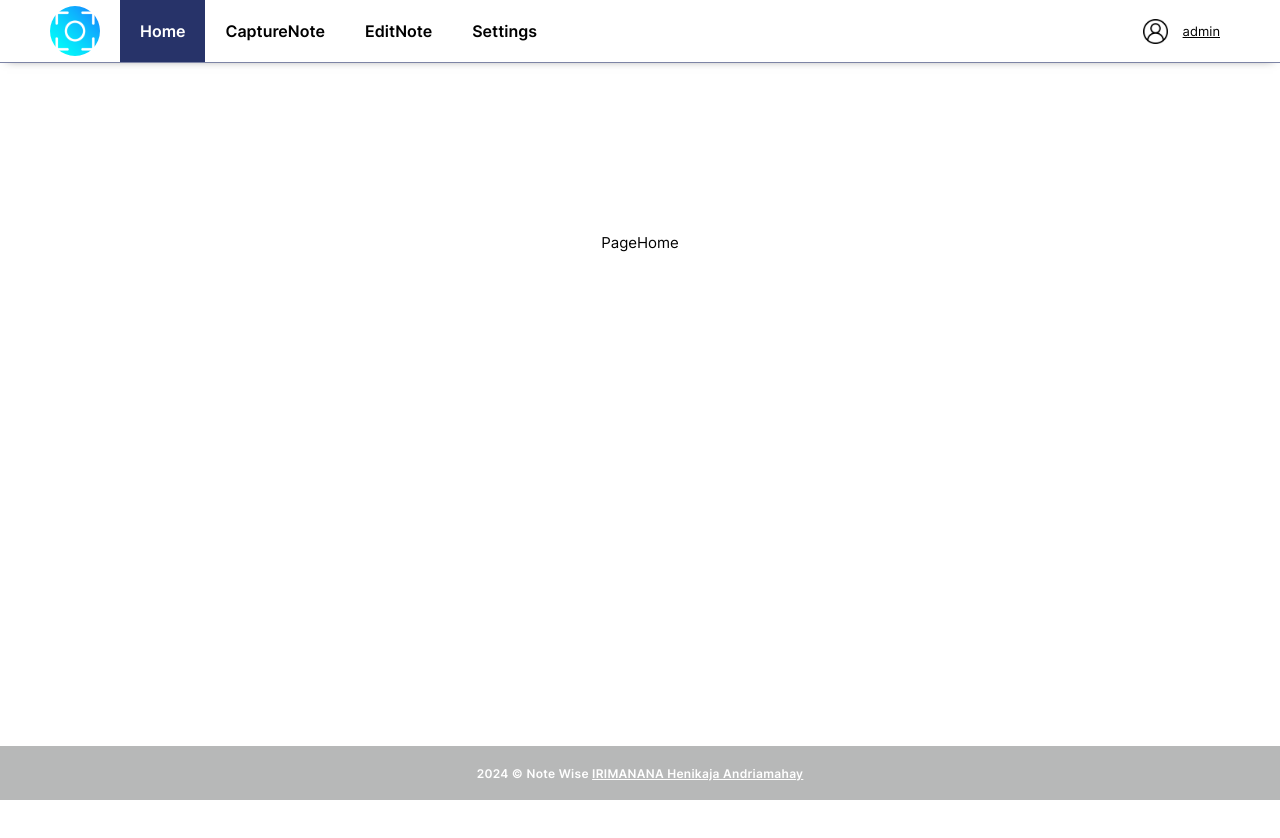
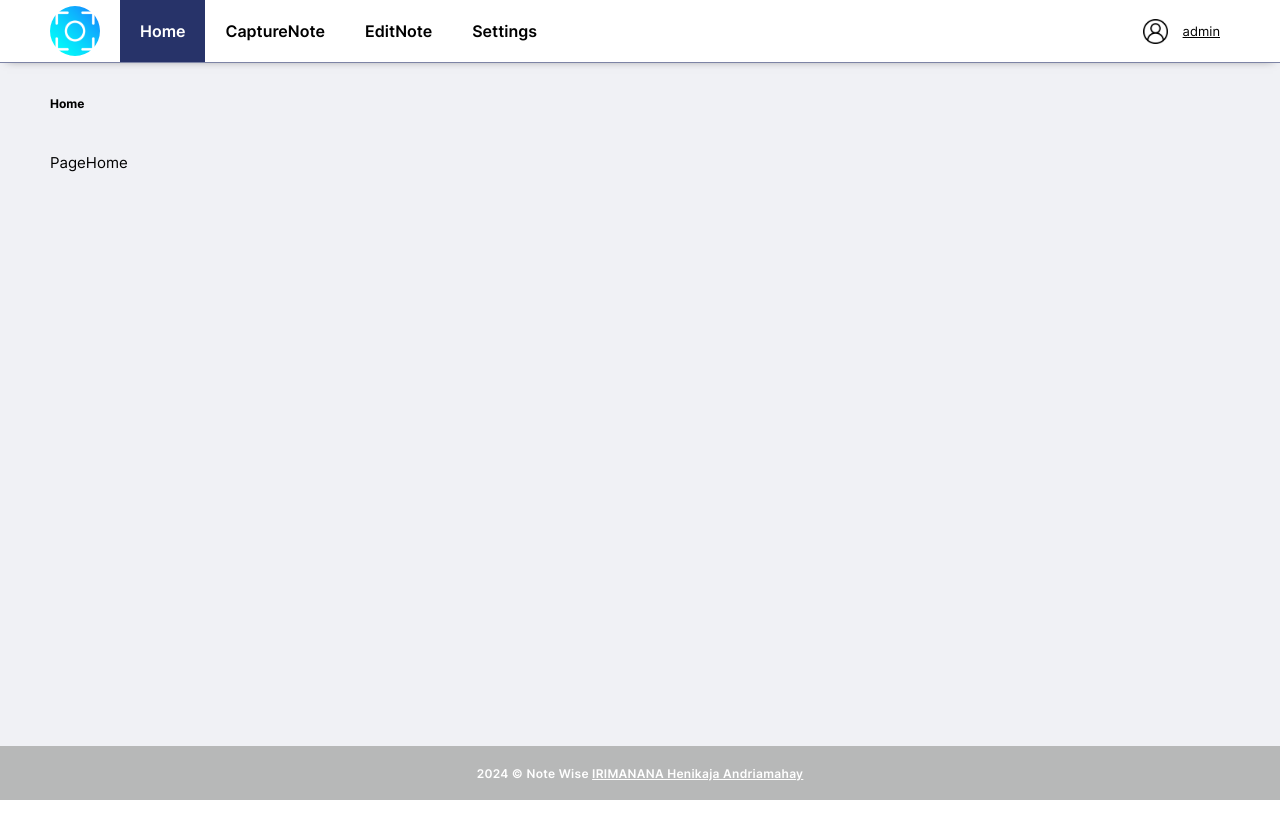
Before and after one commit to Andriamahay11master/notewise, a React (Vite) app: page / in a window 1280 px wide. Shown: the top 838 px of the page. After the commit the page ends 800 px from the top, so only its background shows below. Built offline with nearby package versions, Linux system fonts and the light colour scheme.

Commit message:
ajust css & add breadcrumb

```diff
--- a/src/App.scss
+++ b/src/App.scss
@@ -1,8 +1 @@
-#root {
-  max-width: 1280px;
-  margin: 0 auto;
-  padding: 2rem;
-  text-align: center;
-}
-
 @import './assets/scss/main.scss'
--- a/src/assets/scss/common/_global.scss
+++ b/src/assets/scss/common/_global.scss
@@ -1,5 +1,5 @@
-html{
-  scroll-behavior:smooth;
+html {
+  scroll-behavior: smooth;
 }
 
 ::selection {
@@ -7,28 +7,25 @@ html{
   background: $color-primary;
 }
 
-*::-webkit-scrollbar-track
-{
-	-webkit-box-shadow: inset 0 0 6px rgba($black,0.3);
+*::-webkit-scrollbar-track {
+  -webkit-box-shadow: inset 0 0 6px rgba($black, 0.3);
   border-radius: 10px;
   background-color: $white-f4;
 }
 
-*::-webkit-scrollbar
-{
+*::-webkit-scrollbar {
   width: 5px;
   height: 5px;
   background-color: $white-f4;
 }
 
-*::-webkit-scrollbar-thumb
-{
+*::-webkit-scrollbar-thumb {
   border-radius: 10px;
-	-webkit-box-shadow: inset 0 0 6px rgba(0,0,0,.3);
+  -webkit-box-shadow: inset 0 0 6px rgba(0, 0, 0, 0.3);
   background-color: $color-primary;
 }
 
-a{
+a {
   color: $color-secondary;
 }
 
@@ -37,28 +34,29 @@ body {
   font-size: 16px;
   line-height: 1.45;
   overflow-x: hidden;
-  scroll-behavior:smooth;
+  scroll-behavior: smooth;
   color: #000;
   @include max(1280px) {
     font-size: 15px;
   }
 }
 
-h1, .title-h1{
+h1,
+.title-h1 {
   font-size: 60px;
   line-height: 1.2;
   font-weight: 700;
   color: #000;
-  @include max(1440px){
+  @include max(1440px) {
     font-size: 40px;
   }
-  @include max(768px){
+  @include max(768px) {
     font-size: 34px;
   }
 }
 
-
-h2, .title-h2{
+h2,
+.title-h2 {
   font-size: 28px;
   line-height: 1.2;
   font-weight: 700;
@@ -69,43 +67,50 @@ h2, .title-h2{
   }
 }
 
-h3, .title-h3{
+h3,
+.title-h3 {
   font-size: 26px;
   line-height: 1.2;
   font-weight: 600;
   color: #000;
-  @include max(1440px){
+  @include max(1440px) {
     font-size: 24px;
   }
-  @include max(768px){
+  @include max(768px) {
     font-size: 20px;
   }
 }
 
-h4, .title-h4{
+h4,
+.title-h4 {
   font-size: 16px;
   line-height: 1.2;
   font-weight: 600;
   color: #000;
-  @include max(1440px){
+  @include max(1440px) {
     font-size: 15px;
   }
-  @include max(768px){
+  @include max(768px) {
     font-size: 14px;
   }
 }
 
 .container {
-  margin: 0 15px;
-
-}
-
-.container-transverse{
   margin: 0 135px;
-  @include max(1440px){
+  @include max(1440px) {
     margin: 0 50px;
   }
-  @include max(768px){
+  @include max(768px) {
     margin: 0 15px;
   }
 }
+
+.container-transverse {
+  margin: 0 135px;
+  @include max(1440px) {
+    margin: 0 50px;
+  }
+  @include max(768px) {
+    margin: 0 15px;
+  }
+}
--- a/src/assets/scss/common/_page.scss
+++ b/src/assets/scss/common/_page.scss
@@ -1,146 +1,146 @@
-.main-page{
-    position: relative;
-    height: 100vh;
-    padding: 200px 0;
-    .main-logo{
+.main-page {
+  padding-top: 75px;
+  background: $default-bg;
+  min-height: calc(100vh - 54px);
+  .main-logo {
     width: 400px;
     margin: auto;
-      @include max(992px){
+    @include max(992px) {
       width: 300px;
     }
-      img{
+    img {
       width: 100%;
       height: auto;
     }
   }
-    &.page-home{
-      .main-logo{
+  &.page-home {
+    .main-logo {
       position: absolute;
       top: 50%;
       left: 50%;
       transform: translate(-50%, -50%);
     }
   }
-    &.main-page-chat{
-      background: #FFF;
-      .content{
+  &.main-page-chat {
+    background: #fff;
+    .content {
       padding-top: 200px;
       height: 100vh;
-        @include max(992px){
+      @include max(992px) {
         padding-top: 163px;
       }
     }
   }
-    .main-welcome{
+  .main-welcome {
     padding: 40px 10px;
     position: fixed;
     bottom: 0;
     left: 0;
     text-align: center;
     width: 100%;
-      h1{
+    h1 {
       margin-bottom: 10px;
     }
-      p{
+    p {
       margin-bottom: 30px;
-        @include max(992px){
+      @include max(992px) {
         width: 50%;
         margin: auto;
         margin-bottom: 30px;
       }
     }
   }
-    .main-page-top{
+  .main-page-top {
     display: flex;
     justify-content: space-between;
     align-items: center;
     margin-bottom: 20px;
-        @include max(768px){
+    @include max(768px) {
       flex-direction: column;
       align-items: flex-start;
     }
-        .filter-main{
+    .filter-main {
       display: flex;
       align-items: center;
-            @include max(575px){
+      @include max(575px) {
         flex-direction: column;
         width: 100%;
         align-items: flex-end;
       }
-            span{
+      span {
         margin-right: 10px;
-              @include max(575px){
+        @include max(575px) {
           margin-right: 0;
           margin-bottom: 10px;
         }
       }
-            select{
-              &:not(:last-child){
+      select {
+        &:not(:last-child) {
           margin-right: 20px;
-                @include max(575px){
+          @include max(575px) {
             margin-right: 0;
             margin-bottom: 10px;
           }
         }
       }
     }
-        select{
+    select {
       width: 150px;
       padding: 0 10px;
       color: black;
     }
   }
-    .main-section{
+  .main-section {
     padding: 0 0 50px;
-        @include max(768px){
+    @include max(768px) {
       padding: 0 0 30px;
     }
-        &.listKpi{
+    &.listKpi {
       display: grid;
       grid-gap: 25px;
       grid-template-columns: repeat(4, 1fr);
-          @include max(1200px){
+      @include max(1200px) {
         grid-template-columns: repeat(2, 1fr);
       }
-          @include max(575px){
+      @include max(575px) {
         grid-template-columns: 100%;
         row-gap: 20px;
       }
     }
-        &.detailKpi{
+    &.detailKpi {
       display: grid;
       grid-template-columns: repeat(2, calc(50% - 20px));
       grid-gap: 40px;
-          @include max(992px){
+      @include max(992px) {
         grid-template-columns: 100%;
       }
-          .detailKpi-item{
+      .detailKpi-item {
         background: #fff;
         padding: 25px;
         border-radius: 4px;
-            &:last-child{
-              @include max(768px){
+        &:last-child {
+          @include max(768px) {
             padding-top: 40px;
           }
         }
       }
-          .title-h2{
+      .title-h2 {
         margin-bottom: 15px;
       }
     }
-        &.page-form{
+    &.page-form {
       display: grid;
       grid-template-columns: 1fr 1fr;
       grid-gap: 40px;
-          @include max(768px){
+      @include max(768px) {
         grid-template-columns: 100%;
       }
     }
-        &.page-form-2{
+    &.page-form-2 {
       display: grid;
       grid-template-columns: 35% calc(65% - 40px);
       grid-gap: 40px;
-          @include max(768px){
+      @include max(768px) {
         grid-template-columns: 100%;
       }
     }
--- /dev/null
+++ b/src/components/breadcrumb/Breadcrumb.tsx
@@ -0,0 +1,36 @@
+import { ReactNode, useId } from 'react';
+import './breadcrumb.scss';
+import { NavLink } from 'react-router-dom';
+
+export type CrumbItem = {
+  label: ReactNode;
+  path: string;
+};
+export type BreadcrumbProps = {
+  items: CrumbItem[];
+};
+
+export default function Breadcrumb({ items }: BreadcrumbProps) {
+  const id = useId();
+
+  return (
+    <div className='breadcrumb-container'>
+      {items.map((crumb, i) => {
+        const isLastItem = i === items.length - 1;
+        if (!isLastItem) {
+          return (
+            <span key={`${id}+${i}`} >
+              <NavLink to={crumb.path} key={`${id}+${i}`} className='breadcrumb-link'>
+                {crumb.label}
+              </NavLink>
+              {/* separator */}
+              <span className='breadcrumb-separator' key={`${id}-${i}`}> / </span>
+            </span>
+          );
+        } else {
+          return (<span  key={`${id}+${i}`} className='breadcrumb-label' >{crumb.label}</span> )
+        }
+      })}
+    </div>
+  );
+}
--- /dev/null
+++ b/src/components/breadcrumb/breadcrumb.scss
@@ -0,0 +1,19 @@
+.breadcrumb-container {
+    font-size: 12px;
+    padding: 20px 0;
+    .breadcrumb-link {
+        font-size: 12px;
+        text-decoration: none;
+        font-weight: 400;
+        color: #000;
+    }
+
+    .breadcrumb-label {
+        font-weight: 700;
+        color: #000;
+    }
+
+    .breadcrumb-separator{
+        color: #000;
+    }
+  }
--- /dev/null
+++ b/src/data/breadcrumb.ts
@@ -0,0 +1,30 @@
+//data Breadcrumb
+const breadcumbHome = [
+    {
+      label: 'Home',
+      path: '/',
+    }
+];
+
+const breadcrumbCapture = [
+    {
+      label: 'Capture Notes',
+      path: '/capture',
+    }
+];
+
+const breadcrumbEdit = [
+    {
+      label: 'Edit Notes',
+      path: '/editor',
+    }
+];
+
+const breadcrumbSettings = [
+    {
+      label: 'Settings',
+      path: '/settings',
+    }
+];
+
+export { breadcumbHome, breadcrumbCapture, breadcrumbEdit, breadcrumbSettings }
--- a/src/pages/Home.tsx
+++ b/src/pages/Home.tsx
@@ -1,18 +1,22 @@
-
+import Breadcrumb from "../components/breadcrumb/Breadcrumb";
 import Footer from "../components/footer/Footer";
 import Header from "../components/header/Header";
+import { breadcumbHome } from "../data/breadcrumb";
 import { headerNav } from "../data/header";
 
-export default function Home(){
+export default function Home() {
   return (
     <>
-            <Header linkMenu={headerNav} userMail="admin"/>
+      <Header linkMenu={headerNav} userMail="admin" />
       <div className="main-page">
         <div className="container">
+          <div className="main-page-top">
+            <Breadcrumb items={breadcumbHome} />
+          </div>
           <p>PageHome</p>
         </div>
       </div>
-            <Footer copyright="Note Wise"/>
+      <Footer copyright="Note Wise" />
     </>
-    )
+  );
 }
--- a/src/pages/NoteEditor.tsx
+++ b/src/pages/NoteEditor.tsx
@@ -1,17 +1,22 @@
-import Footer from "../components/footer/Footer"
-import Header from "../components/header/Header"
-import { headerNav } from "../data/header"
+import Breadcrumb from "../components/breadcrumb/Breadcrumb";
+import Footer from "../components/footer/Footer";
+import Header from "../components/header/Header";
+import { breadcrumbEdit } from "../data/breadcrumb";
+import { headerNav } from "../data/header";
 
-export default function NoteEditor(){
+export default function NoteEditor() {
   return (
     <>
-            <Header linkMenu={headerNav} userMail="admin"/>
+      <Header linkMenu={headerNav} userMail="admin" />
       <div className="main-page">
         <div className="container">
+          <div className="main-page-top">
+            <Breadcrumb items={breadcrumbEdit} />
+          </div>
           <p>Page NoteEditor</p>
         </div>
       </div>
-            <Footer copyright="Note Wise"/>
+      <Footer copyright="Note Wise" />
     </>
-    )
+  );
 }
--- a/src/pages/Settings.tsx
+++ b/src/pages/Settings.tsx
@@ -1,17 +1,22 @@
-import Footer from "../components/footer/Footer"
-import Header from "../components/header/Header"
-import { headerNav } from "../data/header"
+import Breadcrumb from "../components/breadcrumb/Breadcrumb";
+import Footer from "../components/footer/Footer";
+import Header from "../components/header/Header";
+import { breadcrumbSettings } from "../data/breadcrumb";
+import { headerNav } from "../data/header";
 
-export default function Settings(){
+export default function Settings() {
   return (
     <>
-            <Header linkMenu={headerNav} userMail="admin"/>
+      <Header linkMenu={headerNav} userMail="admin" />
       <div className="main-page">
         <div className="container">
+          <div className="main-page-top">
+            <Breadcrumb items={breadcrumbSettings} />
+          </div>
           <p>Page Settings</p>
         </div>
       </div>
-            <Footer copyright="Note Wise"/>
+      <Footer copyright="Note Wise" />
     </>
-    )
+  );
 }
```
Also changed, not shown: src/pages/Capture.tsx (+18 -8 lines). Lines whose indentation alone changed are shown as unchanged.
